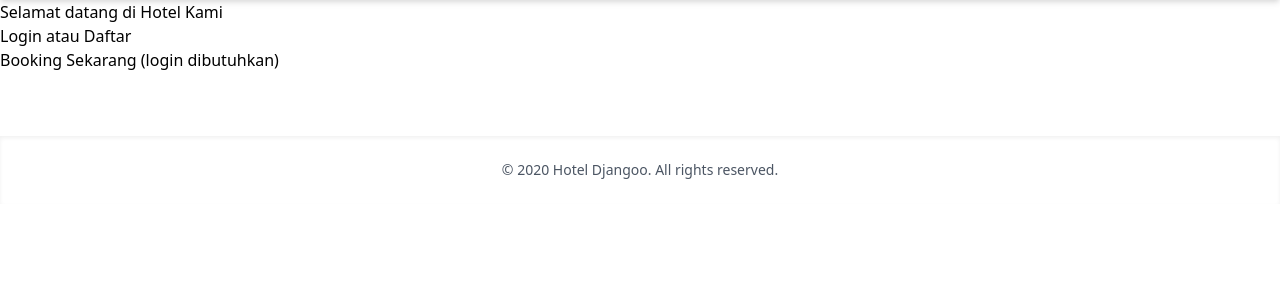
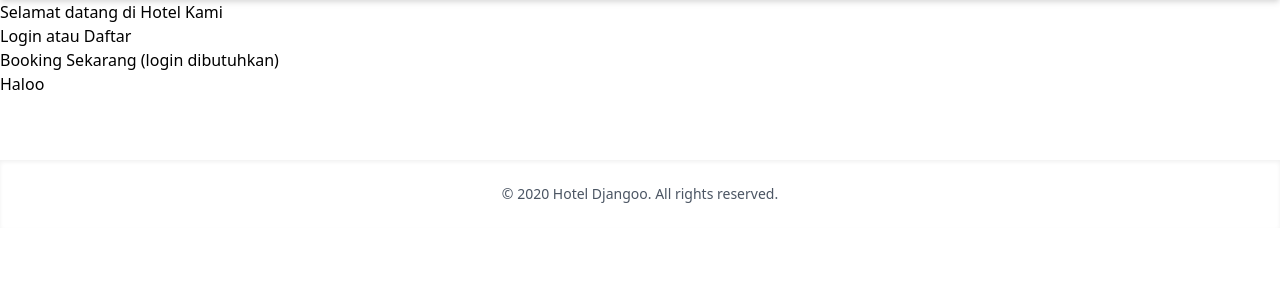
Before and after one commit to boyke-ssd/reservasi-hotel, a Django app: template reservasi_backend/templates/beranda.html in a window 1280 px wide. Shown: the part 64-364 px from the top of the page. Run offline with Django 5.2, Linux system fonts and the light colour scheme; the template is opened without the code that fills it: most values are stand-ins (such as "Sample title", 1, 10 or a date in 2020); some libraries are stand-ins or nearby versions.

```diff
--- a/reservasi_backend/templates/beranda.html
+++ b/reservasi_backend/templates/beranda.html
@@ -8,5 +8,6 @@
 <h1>Selamat datang di Hotel Kami</h1>
 <p><a href="{% url 'login' %}">Login</a> atau <a href="{% url 'register' %}">Daftar</a></p>
 <p><a href="{% url 'booking' %}">Booking Sekarang</a> (login dibutuhkan)</p>
+<h1>Haloo</h1>
 
 {% endblock %}
```
Also changed, not shown: db.sqlite3.
